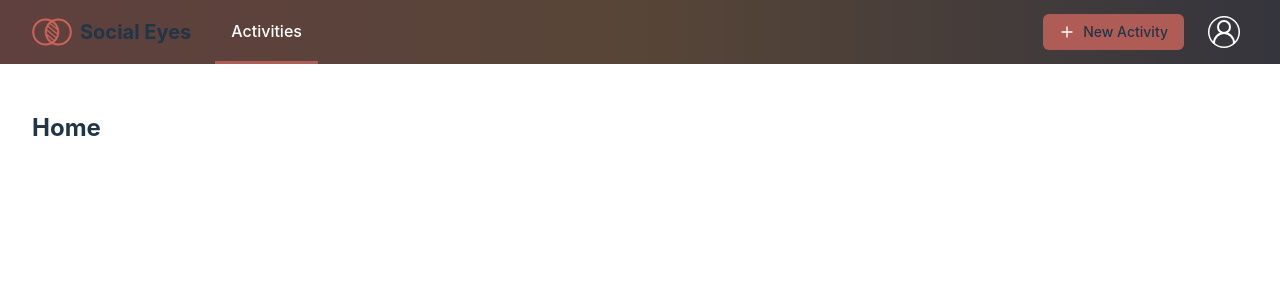
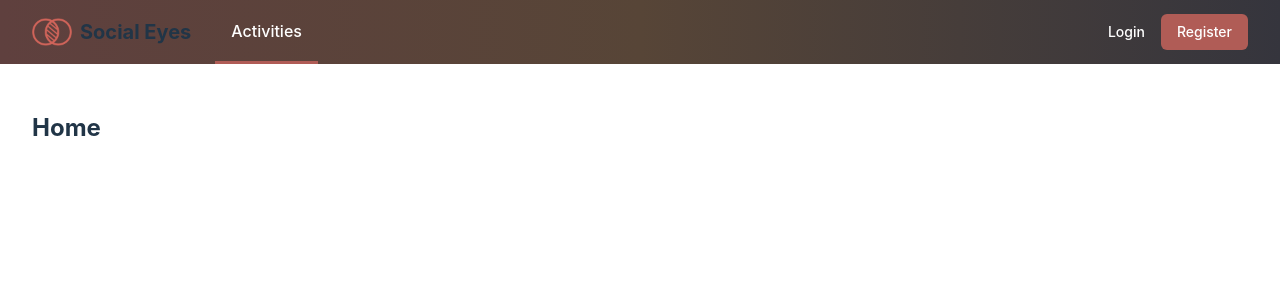
Before and after one commit to tadasmak/socialize_project_frontend, a React (Vite) app: page / in a window 1280 px wide. Shown: the top 300 px of the page. Built offline with nearby package versions, Linux system fonts and the light colour scheme.

Commit message:
Add authentication UI into navigation including register, login, logout and profile buttons

```diff
--- a/src/components/Navigation.tsx
+++ b/src/components/Navigation.tsx
@@ -23,14 +23,26 @@ export default function Navigation() {
                     ))}
                 </Link>
                 <div className="flex items-center">
-                    <Link to="/activity/new" className="bg-coral hover:bg-coral-darker duration-100 inline-flex items-center text-sm font-medium rounded-md px-4 py-2 mr-4"><img className="h-4 mr-2" src="../src/assets/icons/plus.svg" />New Activity</Link>
-                    <div className="rounded-md px-2 py-1">
-                        <Link to="/users/me" className="relative rounded-full p-1 text-gray-400 hover:text-white">
-                            <img src="../src/assets/icons/profile-icon-placeholder.svg" className="size-8 rounded-full" />
-                        </Link>
+                    <div className="flex items-center space-x-4">
+                        {user ? (
+                            <>
+                            <Link to="/activity/new" className="bg-coral hover:bg-coral-darker duration-100 inline-flex items-center text-sm font-medium rounded-md px-4 py-2">
+                                <img className="h-4 mr-2" src="../src/assets/icons/plus.svg" />
+                                New Activity
+                            </Link>
+                            <Link to="/users/me" className="relative rounded-full p-1 text-gray-400 hover:text-white">
+                                <img src="../src/assets/icons/profile-icon-placeholder.svg" className="size-8 rounded-full" />
+                            </Link>
+                            <button onClick={logout} className="text-sm font-small text-red-500 hover:underline">Logout</button>
+                            </>
+                        ) : (
+                            <>
+                            <Link to="/users/login" className="text-sm font-medium text-white hover:underline">Login</Link>
+                            <Link to="/users/register" className="bg-coral hover:bg-coral-darker duration-100 text-sm font-medium rounded-md px-4 py-2 text-white">Register</Link>
+                            </>
+                        )}
                     </div>
                 </div>
-
             </div>
         </div>
     </nav>
```
